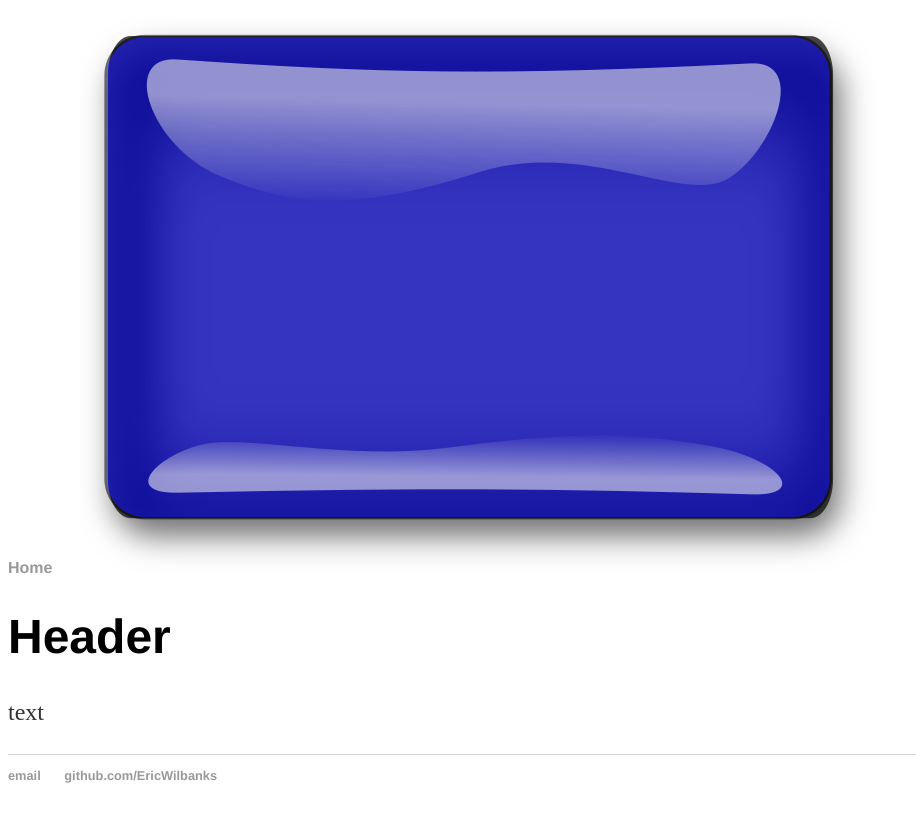
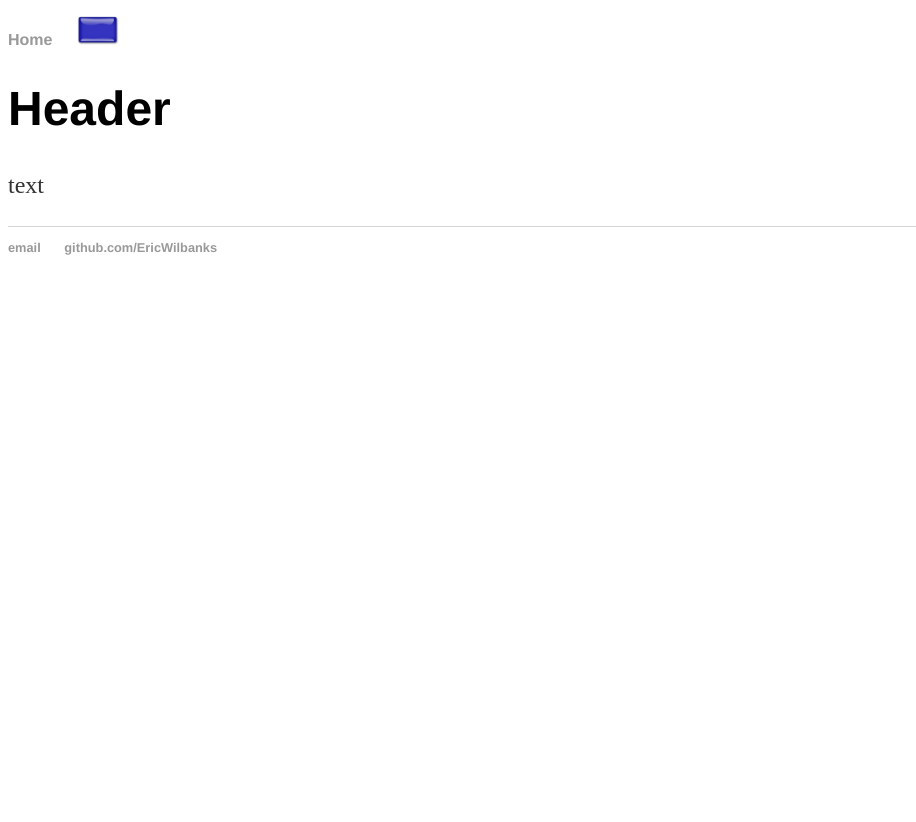
Before and after one commit to EricWilbanks/EricWilbanks.github.io, a Jekyll site: the page built from index.html, in a window 1280 px wide. Shown: the top 822 px of the page, without its empty margins (0-916 px from the left). Built offline with Jekyll 4.4.1, drawn with Linux system fonts in a browser that asks for light colours.

Commit message:
Update default.html

```diff
--- a/_layouts/default.html
+++ b/_layouts/default.html
@@ -9,7 +9,7 @@
 			<nav>
 	    		<ul class="slide">
 	        		<li><a href="/">Home</a></li>
-	        		<li><img class="top" src=images/button.png alt=""/></li>
+	        		<li><img class="top" src=images/button.png alt="" width="42"/></li>
 	        	</ul>
 	        	</nav>
 
```
